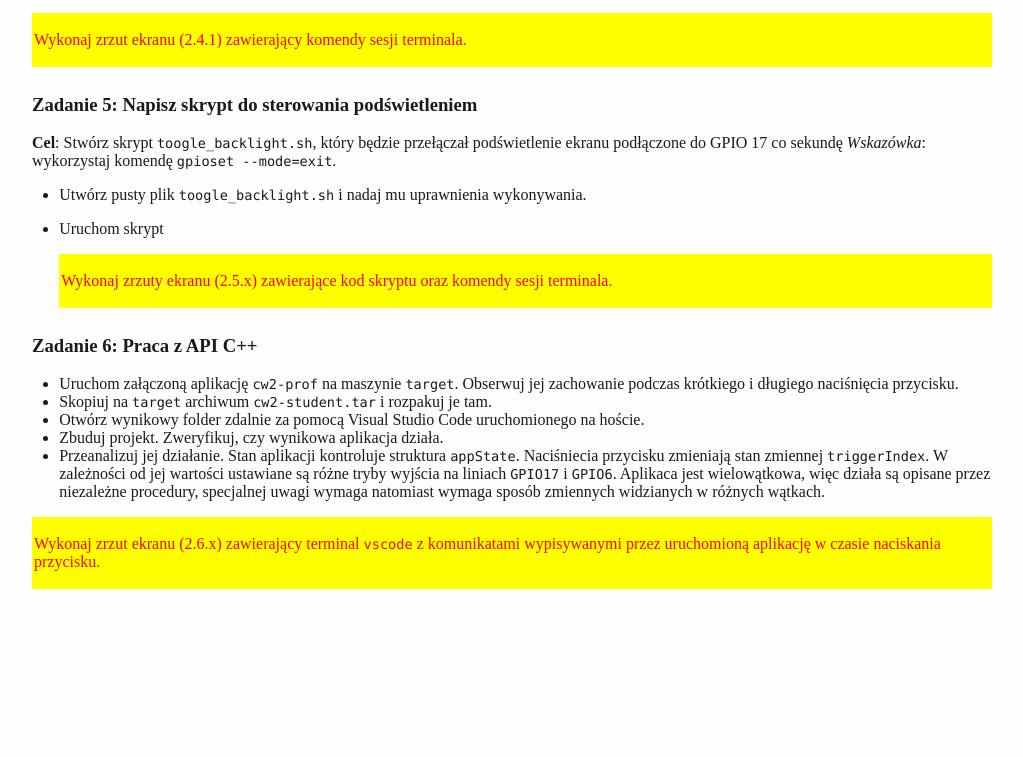
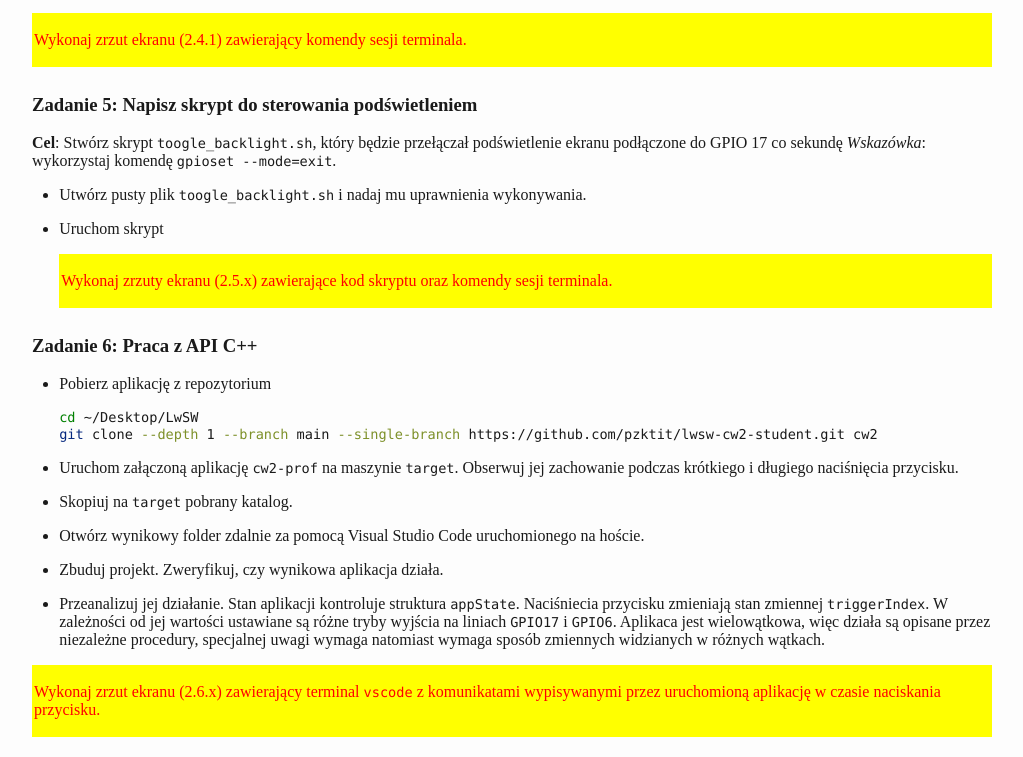
Before and after one commit to pzktit/lwsw-cw2-student, a plain HTML site: page doc/cw2-pl-student.html in a window 1280 px wide. Shown: the part 2156-2913 px from the top of the page, without its empty margins (128-1151 px from the left). Before the commit the page ends 2765 px from the top, so only its background shows below. Drawn offline with Linux system fonts and the light colour scheme.

Commit message:
poprawiona instrukcja odnośnie aplikacji

```diff
--- a/doc/cw2-pl-student.html
+++ b/doc/cw2-pl-student.html
@@ -357,21 +357,24 @@ sesji terminala.</p>
 <h3 id="zadanie-6-praca-z-api-c"><strong>Zadanie 6: Praca z API
 C++</strong></h3>
 <ul>
-<li>Uruchom załączoną aplikację <code>cw2-prof</code> na maszynie
+<li><p>Pobierz aplikację z repozytorium</p>
+<div class="sourceCode" id="cb2"><pre class="sourceCode bash"><code class="sourceCode bash"><span id="cb2-1"><a href="#cb2-1" aria-hidden="true" tabindex="-1"></a><span class="bu">cd</span> ~/Desktop/LwSW</span>
+<span id="cb2-2"><a href="#cb2-2" aria-hidden="true" tabindex="-1"></a><span class="fu">git</span> clone <span class="at">--depth</span> 1 <span class="at">--branch</span> main <span class="at">--single-branch</span> https://github.com/pzktit/lwsw-cw2-student.git cw2</span></code></pre></div></li>
+<li><p>Uruchom załączoną aplikację <code>cw2-prof</code> na maszynie
 <code>target</code>. Obserwuj jej zachowanie podczas krótkiego i
-długiego naciśnięcia przycisku.</li>
-<li>Skopiuj na <code>target</code> archiwum <code>cw2-student.tar</code>
-i rozpakuj je tam.</li>
-<li>Otwórz wynikowy folder zdalnie za pomocą Visual Studio Code
-uruchomionego na hoście.</li>
-<li>Zbuduj projekt. Zweryfikuj, czy wynikowa aplikacja działa.</li>
-<li>Przeanalizuj jej działanie. Stan aplikacji kontroluje struktura
+długiego naciśnięcia przycisku.</p></li>
+<li><p>Skopiuj na <code>target</code> pobrany katalog.</p></li>
+<li><p>Otwórz wynikowy folder zdalnie za pomocą Visual Studio Code
+uruchomionego na hoście.</p></li>
+<li><p>Zbuduj projekt. Zweryfikuj, czy wynikowa aplikacja
+działa.</p></li>
+<li><p>Przeanalizuj jej działanie. Stan aplikacji kontroluje struktura
 <code>appState</code>. Naciśniecia przycisku zmieniają stan zmiennej
 <code>triggerIndex</code>. W zależności od jej wartości ustawiane są
 różne tryby wyjścia na liniach <code>GPIO17</code> i <code>GPIO6</code>.
 Aplikaca jest wielowątkowa, więc działa są opisane przez niezależne
 procedury, specjalnej uwagi wymaga natomiast wymaga sposób zmiennych
-widzianych w różnych wątkach.</li>
+widzianych w różnych wątkach.</p></li>
 </ul>
 <div style="background-color: yellow; color:red; padding: 2px;">
 <p>Wykonaj zrzut ekranu (2.6.x) zawierający terminal <code>vscode</code>
```
